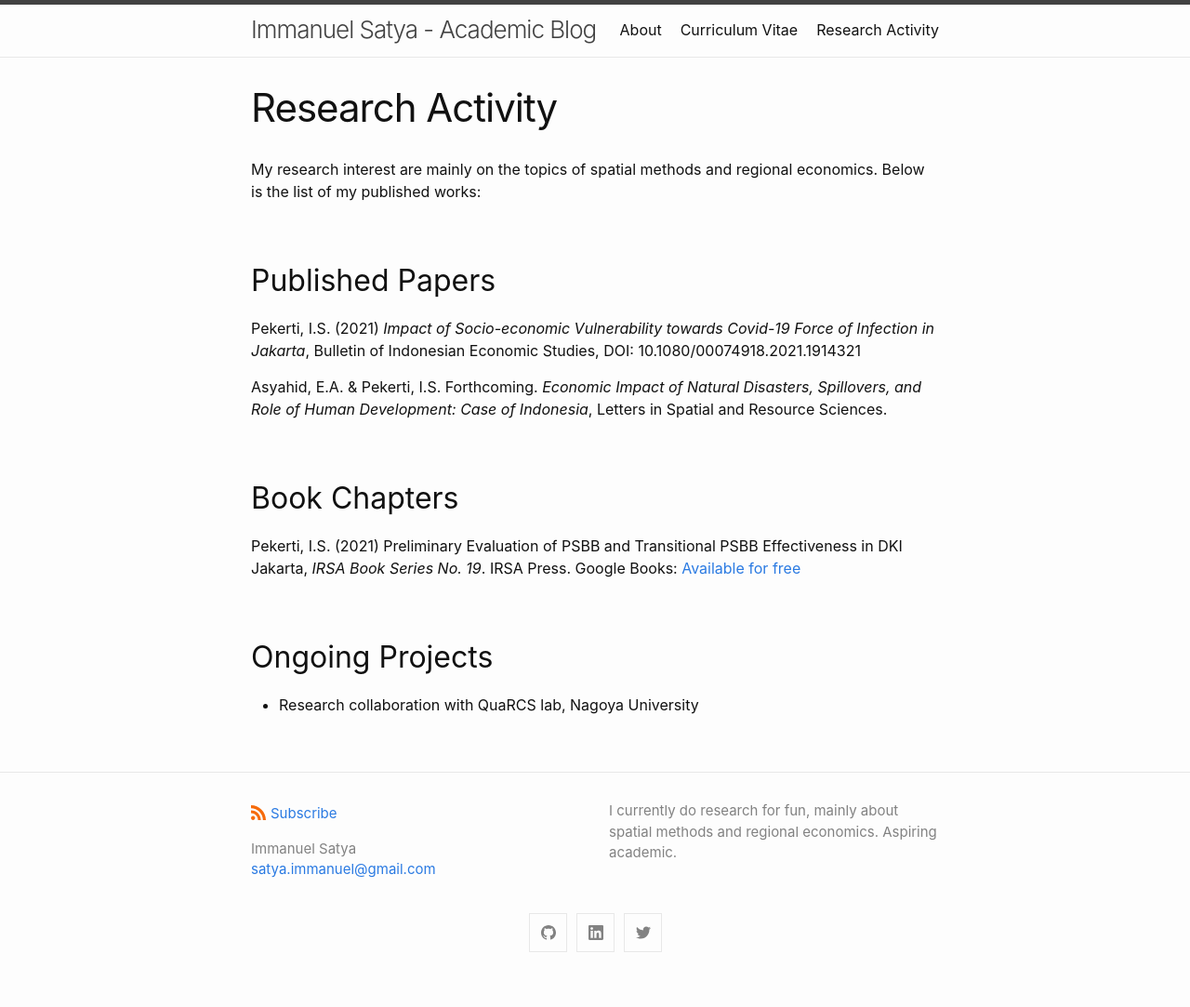
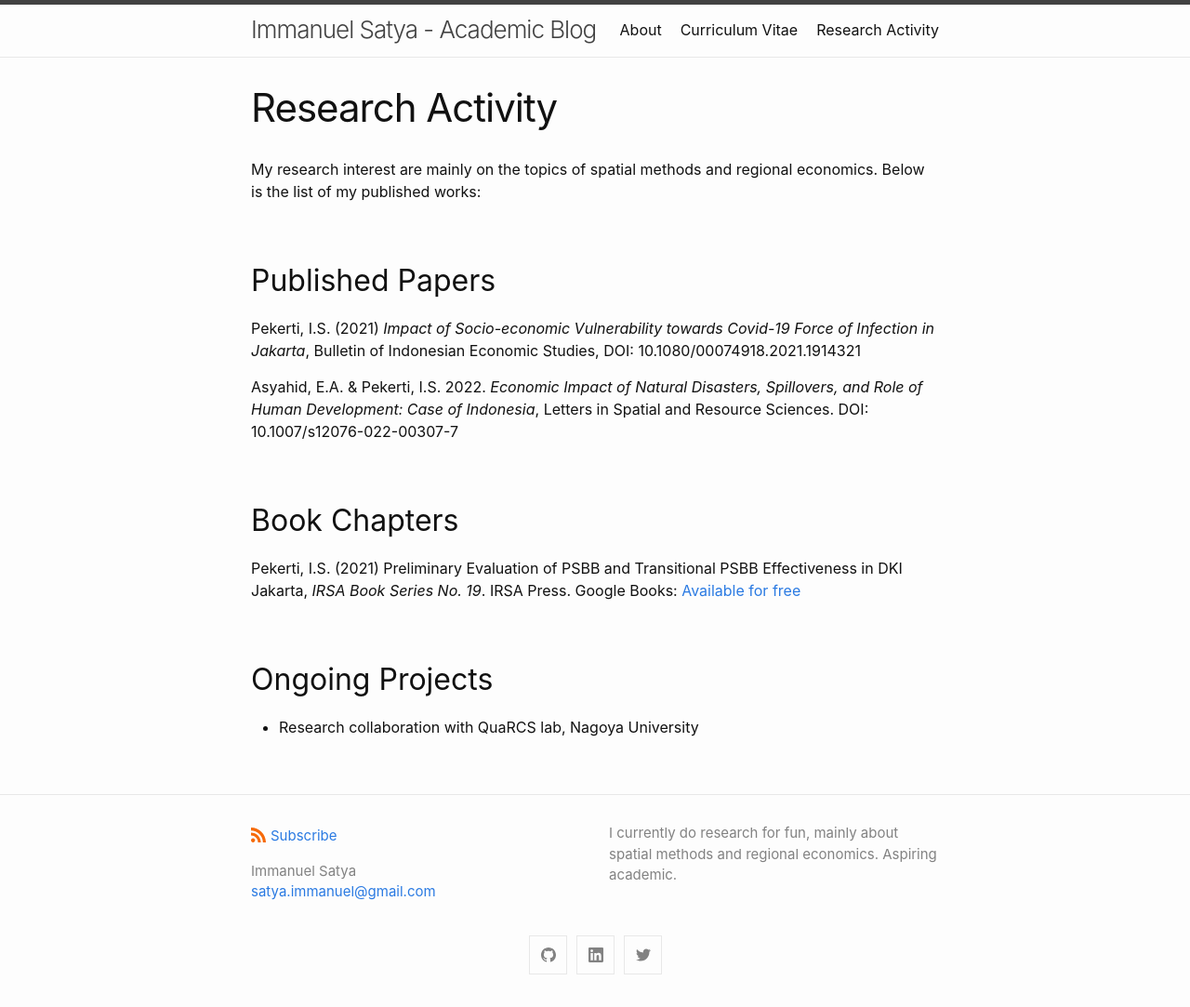
Before and after one commit to soegampars/academic, a Jekyll site: the page built from research.md, in a window 1280 px wide. Shown: the whole page at 93% size. Built offline with Jekyll 4.4.1, drawn with Linux system fonts in a browser that asks for light colours; before the commit the page ends 1059 px from its top, so only the background shows below that.

Commit message:
Update research.md

```diff
--- a/research.md
+++ b/research.md
@@ -10,7 +10,7 @@ My research interest are mainly on the topics of spatial methods and regional ec
 
 Pekerti, I.S. (2021) _Impact of Socio-economic Vulnerability towards Covid-19 Force of Infection in Jakarta_, Bulletin of Indonesian Economic Studies, DOI: 10.1080/00074918.2021.1914321
 
-Asyahid, E.A. & Pekerti, I.S. Forthcoming. _Economic Impact of Natural Disasters, Spillovers, and Role of Human Development: Case of Indonesia_, Letters in Spatial and Resource Sciences.
+Asyahid, E.A. & Pekerti, I.S. 2022. _Economic Impact of Natural Disasters, Spillovers, and Role of Human Development: Case of Indonesia_, Letters in Spatial and Resource Sciences. DOI: 10.1007/s12076-022-00307-7
 
 ## Book Chapters
 
```
